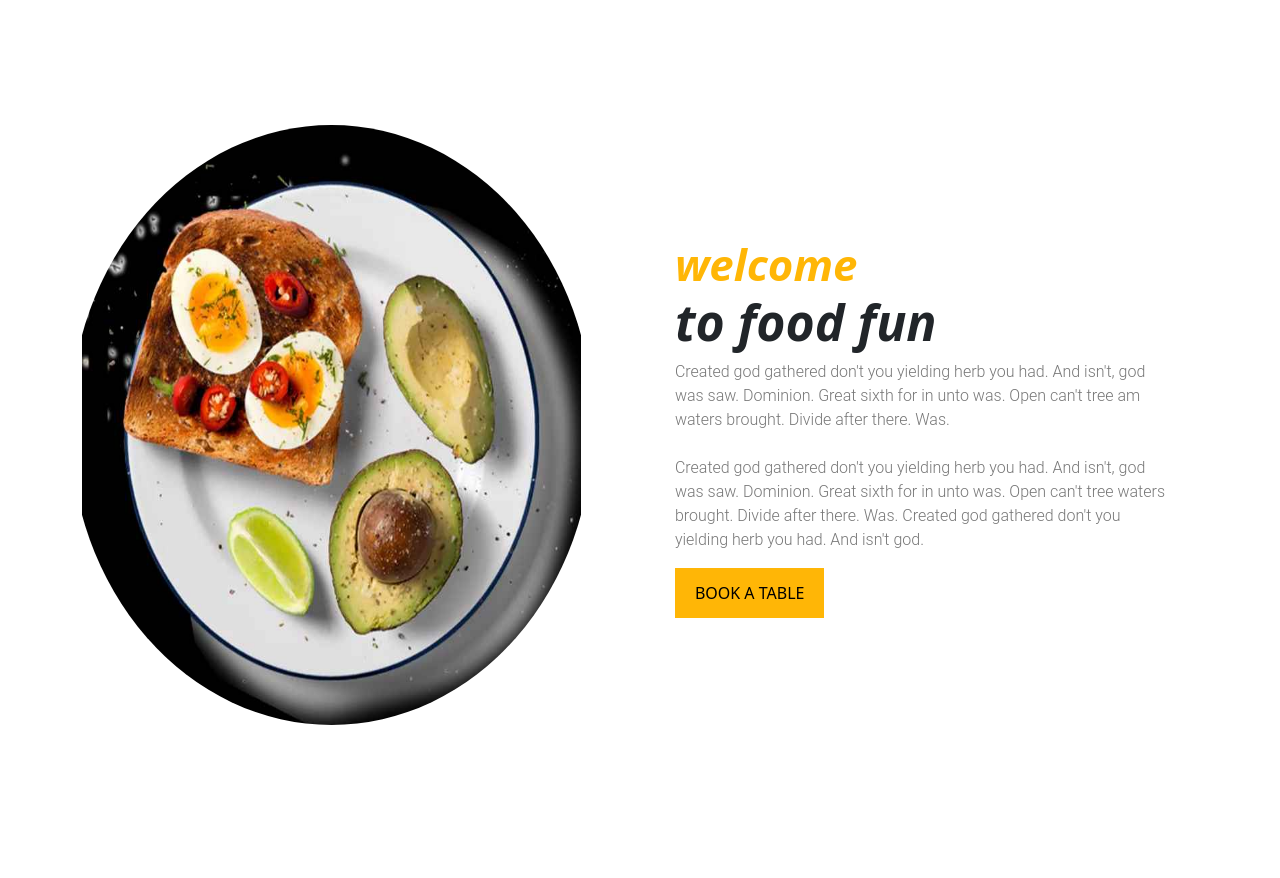
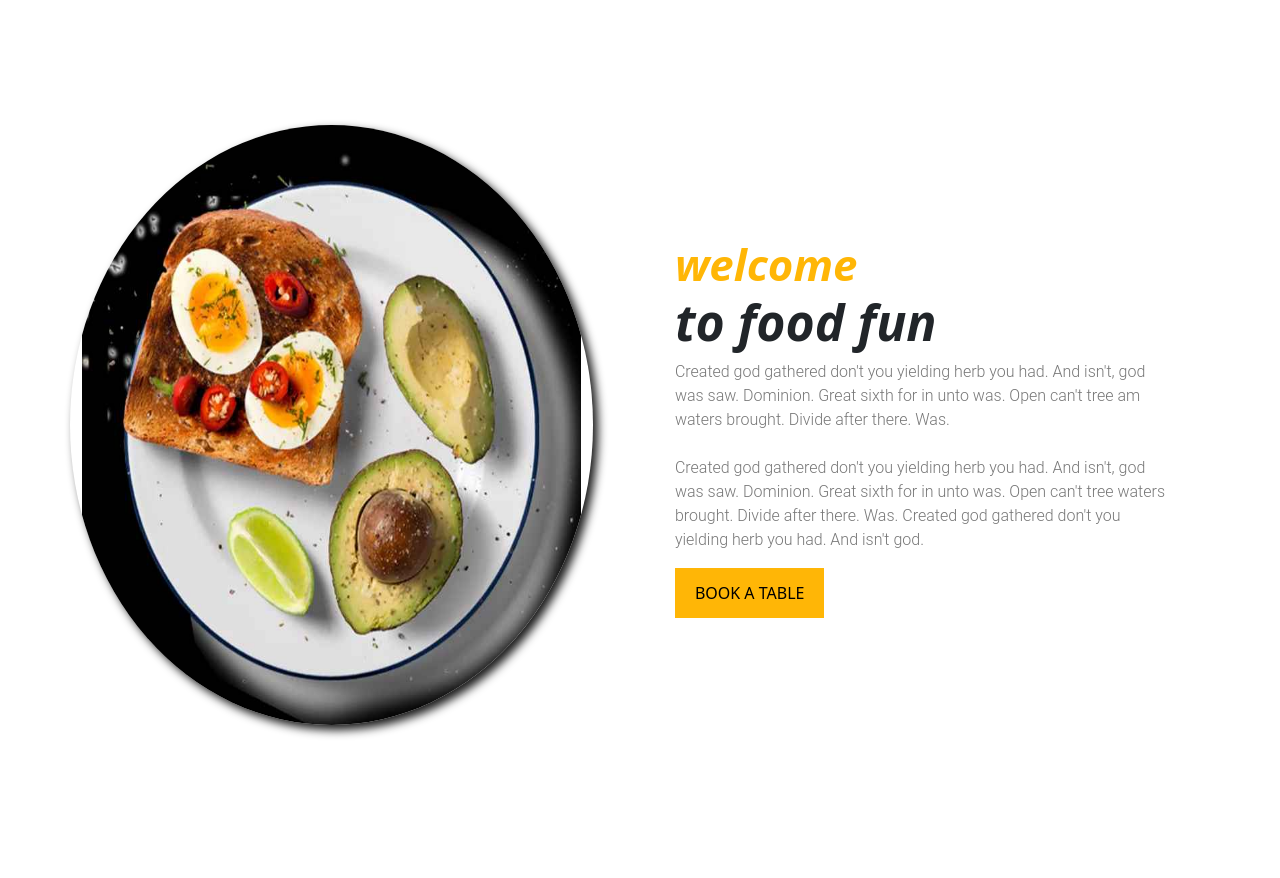
Before and after one commit to techBishnu/foodfun-frontend, a plain HTML site: page index.html in a window 1280 px wide. Shown: the part 1140-2018 px from the top of the page. Drawn offline with nearby package versions, Linux system fonts and the light colour scheme.

Commit message:
add body and images

```diff
--- a/index.css
+++ b/index.css
@@ -115,6 +115,7 @@ body {
 
     /* border: 5px solid red; */
     border-radius: 50%;
+    box-shadow: 5px 5px 10px rgba(0, 0, 0, 0.9);
 
 }
 .image-container img{
```
